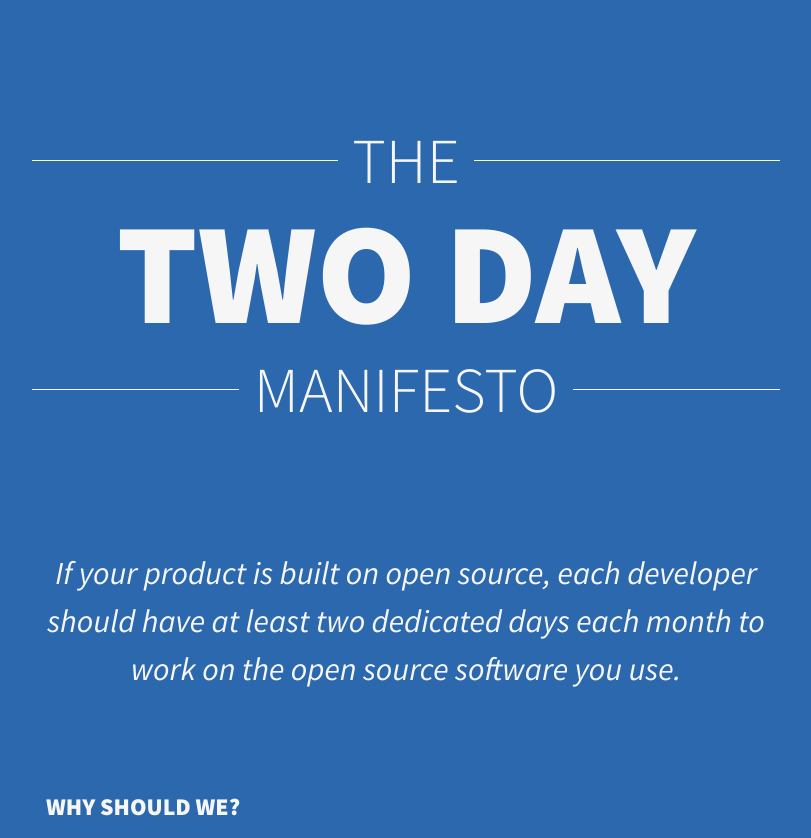
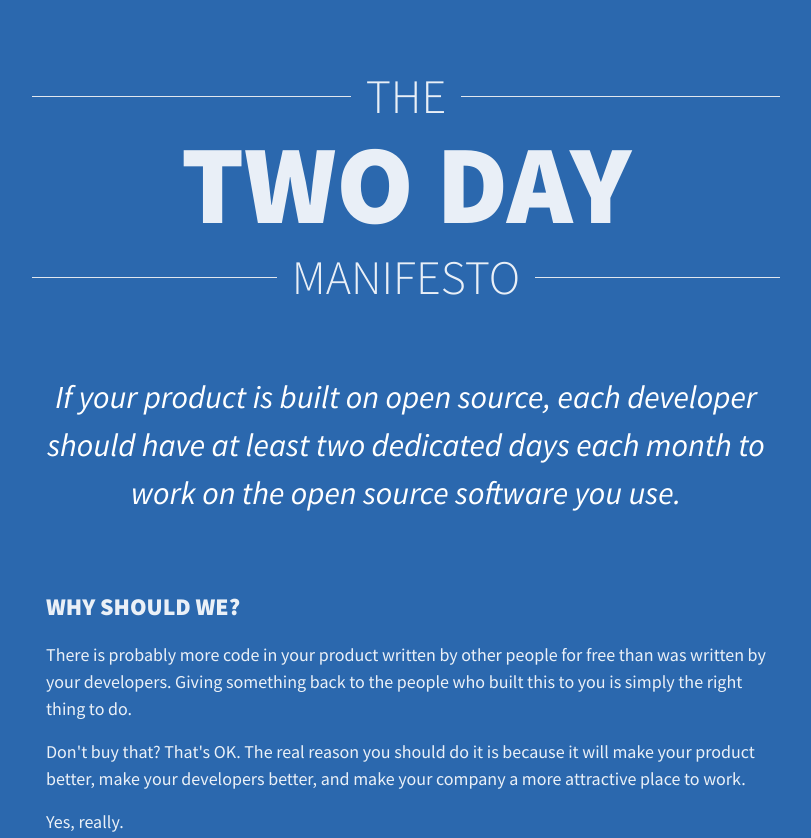
Before and after one commit to TwoDayManifesto/twodaymanifesto.github.io, a plain HTML site: page index.html in a window 1280 px wide. Shown: the top 838 px of the page, without its empty margins (234-1045 px from the left). Drawn offline with Linux system fonts and the light colour scheme.

Commit message:
Making the logo smaller

```diff
--- a/index.html
+++ b/index.html
@@ -13,7 +13,7 @@
   </head>
 
   <body>
-    <header class="section">
+    <header class="section section--title">
       <h1 class="headline">
         <span>The</span>
         <strong>Two Day</strong>
@@ -21,14 +21,14 @@
       </h1>
     </header>
 
-    <section class="section">
+    <section class="section section--manifesto">
       <p class="exhortation">
           If your product is built on open source, each developer should have at least two dedicated days
           each month to work on the open source software you use.
       </p>
     </section>
 
-    <section class="section explanation">
+    <section class="section section--explanation">
       <h2>Why should we?</h2>
 
       <p>
--- a/stylesheets/stylesheet.css
+++ b/stylesheets/stylesheet.css
@@ -52,15 +52,15 @@ body {
   -webkit-font-smoothing: antialiased;
   background: #2B68AE;
   box-sizing: border-box;
-  color: #F6F6F6;
+  color: #fff;
   font-family: 'Source Sans Pro', sans-serif;
   font-size: 18px;
   line-height: 1.5;
 }
 
 .section {
-    margin: 108px auto;
-    margin: 6rem auto;
+    margin: 54px auto;
+    margin: 3rem auto;
     max-width: 810px;
     max-width: 45rem;
     min-width: 360px;
@@ -69,13 +69,37 @@ body {
     padding: 0 2rem;
 }
 
+.section--title {
+    opacity: 0.9;
+}
+.section--manifesto {
+    margin-bottom: 81px;
+    margin-bottom: 4.5rem;
+}
+.section--explanation {
+    opacity: 0.9;
+}
+
+
+.headline strong {
+    display: block;
+    font-size: 126px;
+    font-size: 7rem;
+    font-weight: 900;
+    line-height: 90px;
+    line-height: 5rem;
+    padding-bottom: 0.3rem;
+    text-align: center;
+    text-transform: uppercase;
+}
+
 .headline span {
     display: table;
-    font-size: 72px;
-    font-size: 4rem;
+    font-size: 54px;
+    font-size: 3rem;
     font-weight: 300;
-    line-height: 144px;
-    line-height: 8rem;
+    line-height: 108px;
+    line-height: 6rem;
     text-align: center;
     text-transform: uppercase;
     white-space: nowrap;
@@ -87,8 +111,8 @@ body {
     content: '';
     display: table-cell;
     position: relative;
-    top: 72px;
-    top: 4rem;
+    top: 54px;
+    top: 3rem;
     width: 45%;
 }
 
@@ -100,17 +124,6 @@ body {
     left: 2%;
 }
 
-.headline strong {
-    display: block;
-    font-size: 162px;
-    font-size: 9rem;
-    font-weight: 900;
-    line-height: 108px;
-    line-height: 6rem;
-    padding-bottom: 0.3rem;
-    text-align: center;
-    text-transform: uppercase;
-}
 .exhortation {
     display: block;
     font-size: 36px;
@@ -120,7 +133,7 @@ body {
     text-align: center
 }
 
-.explanation h2 {
+.section--explanation h2 {
     font-size: 27px;
     font-size: 1.5rem;
     font-weight: 900;
@@ -128,11 +141,11 @@ body {
     margin: 0 0 1rem 0;
     text-transform: uppercase;
 }
-.explanation p {
+.section--explanation p {
     margin: 0 0 18px 0;
     margin: 0 0 1rem 0;
 }
-.explanation p  + h2 {
+.section--explanation p  + h2 {
     margin-top: 36px;
     margin-top: 2rem;
 }
```
